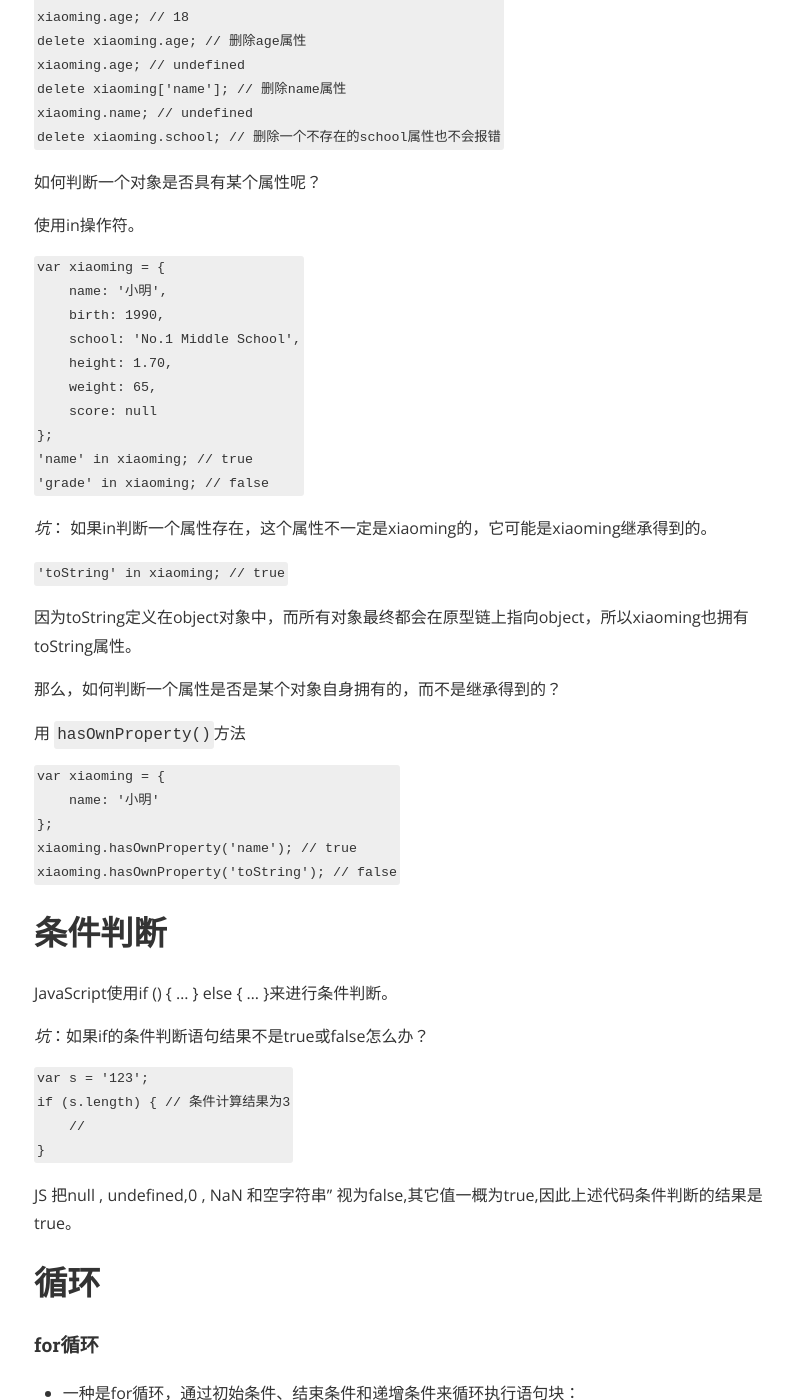
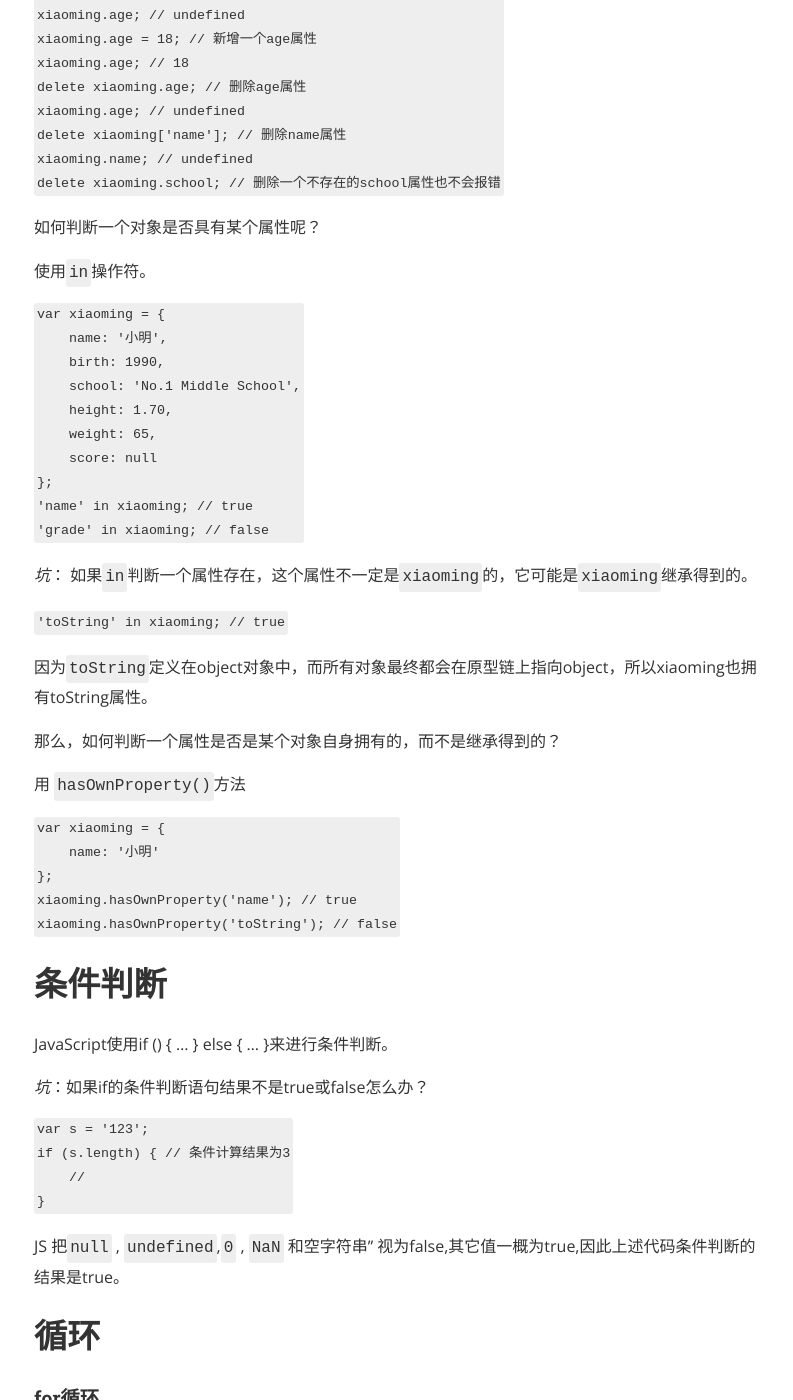
Before and after one commit to SOFTPOWER1991/SOFTPOWER1991.github.io, a Jekyll site: the page built from _posts/2016-06-20-JS基础语法.markdown, in a window 1280 px wide and 1400 px high, scrolled down 8003 px. Shown: the whole window, without its empty margins (238-1031 px from the left). Built offline with Jekyll 4.4.1, drawn with Linux system fonts in a browser that asks for light colours; nearby versions of some CDN libraries; a style sheet for code colours, icons or effects is not loaded; some of the changed text lies outside the part shown.

````diff
--- a/_posts/2016-06-20-JS基础语法.markdown
+++ b/_posts/2016-06-20-JS基础语法.markdown
@@ -331,7 +331,7 @@ s.substring(7); // 从索引7开始到结束，返回'world'
 
 如何定义一个JavaScript对象？
 
-JavaScript用一个{...}表示一个对象，键值对以xxx: xxx形式申明，用,隔开。注意，最后一个键值对不需要在末尾加。JS中的对象是一种无序的集合数据类型，它由若干键值对组成。
+JavaScript用一个{...}表示一个对象，键值对以xxx: xxx形式申明，用`,`隔开。注意，最后一个键值对不需要在末尾加。JS中的对象是一种无序的集合数据类型，它由若干键值对组成。
 
 ```
 var xiaoming = {
@@ -353,7 +353,9 @@ xiaoming.name; // '小明'
 xiaoming.birth; // 1990
 ```
 
-如果访问一个不存在的JS属性会怎样呢？JS规定，访问不存在的属性不报错，而是返回`undefined`：
+如果访问一个不存在的JS属性会怎样呢？JS规定，访问不存在的属性不报错，而是返回
+
+`undefined`：
 
 ```
 var xiaoming = {
@@ -380,7 +382,7 @@ delete xiaoming.school; // 删除一个不存在的school属性也不会报错
 
 如何判断一个对象是否具有某个属性呢？
 
-使用in操作符。
+使用`in`操作符。
 
 ```
 var xiaoming = {
@@ -395,12 +397,12 @@ var xiaoming = {
 'grade' in xiaoming; // false
 ```
 
-*坑*： 如果in判断一个属性存在，这个属性不一定是xiaoming的，它可能是xiaoming继承得到的。
+*坑*： 如果`in`判断一个属性存在，这个属性不一定是`xiaoming`的，它可能是`xiaoming`继承得到的。
 
 ```
 'toString' in xiaoming; // true
 ```
-因为toString定义在object对象中，而所有对象最终都会在原型链上指向object，所以xiaoming也拥有toString属性。
+因为`toString`定义在object对象中，而所有对象最终都会在原型链上指向object，所以xiaoming也拥有toString属性。
 
 那么，如何判断一个属性是否是某个对象自身拥有的，而不是继承得到的？
 
@@ -428,7 +430,7 @@ if (s.length) { // 条件计算结果为3
 }
 ```
 
-JS 把null , undefined,0 , NaN 和空字符串'' 视为false,其它值一概为true,因此上述代码条件判断的结果是true。
+JS 把`null` , `undefined`,`0` , `NaN` 和空字符串'' 视为false,其它值一概为true,因此上述代码条件判断的结果是true。
 
 # 循环
 
@@ -462,7 +464,7 @@ for (var key in o) {
 
 #### while
 
-while循环只有一个判断条件，条件满足，就不断循环，条件不满足时则退出循环。
+`while`循环只有一个判断条件，条件满足，就不断循环，条件不满足时则退出循环。
 
 ```
 var x = 0;
````
Also changed, not shown: other parts of _posts/2016-06-20-JS基础语法.markdown (+3 -3 lines).
